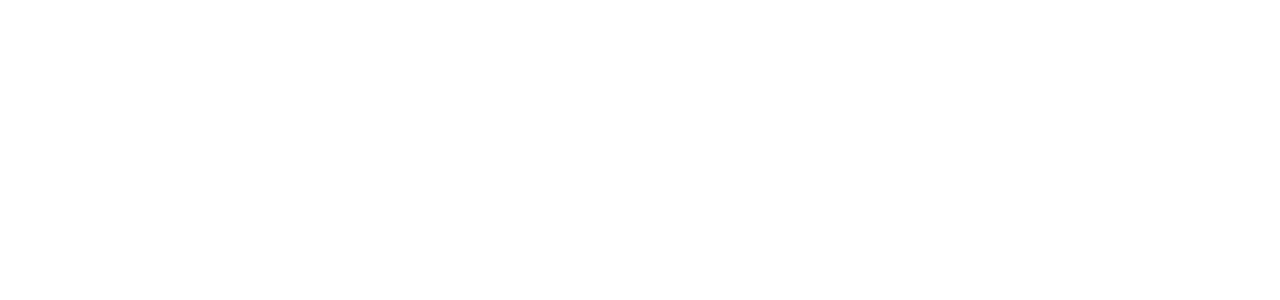
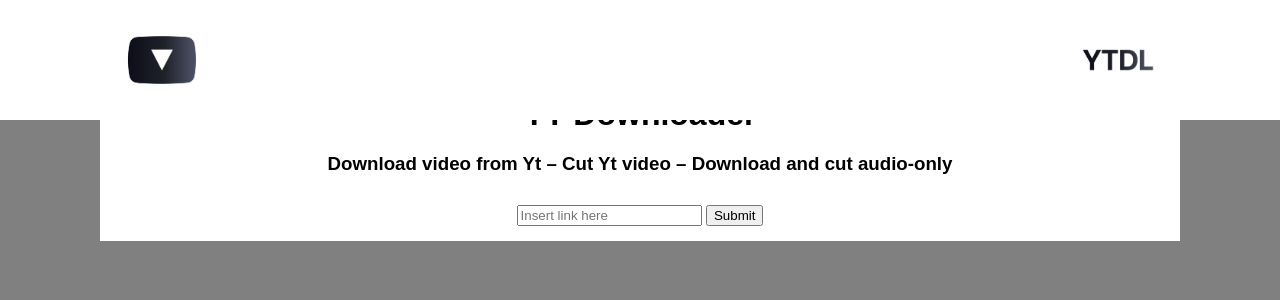
Before and after one commit to MaxUlianov/youtubeDownloader, a Flask app: page / in a window 1280 px wide. Before the commit the part shown is empty. Shown: the top 300 px of the page. Run offline with Flask 2, Linux system fonts and the light colour scheme.

Commit message:
Added some contents to html frontpage, added css

```diff
--- /dev/null
+++ b/static/css/page.css
@@ -0,0 +1,81 @@
+body {
+    background-color: grey;
+    font-family: Arial, Helvetica, sans-serif;
+    margin: 0;
+}
+
+header {
+    width: 100%;
+    background-color: #ffffff;
+    position: fixed;
+    top: 0;
+    left: 0;
+    right: 0;
+    margin: auto;
+}
+
+.topbar {
+    max-width: 1080px;
+    overflow: hidden;
+    background-color: #ffffff;
+    left: 0;
+    right: 0;
+    margin: auto;
+    line-height: 1.5;
+}
+
+.topbar a {
+    float: right;
+    color: black;
+    text-align: center;
+    padding: 10px 12px;
+    text-decoration: none;
+    font-size: 17px;
+    display: flex;
+}
+
+.topbar a:hover {
+  background-color: black;
+}
+
+.topbar a.active {
+    float: left;
+}
+
+img{
+    width: 100px;
+}
+
+h1 {
+    display: block;
+    text-align: center;
+    padding-top: 60px;
+    padding-bottom: 30px;
+    background-color: #ffffff;
+    max-width: 1080px;
+    margin-bottom: 20px;
+    margin-left: auto;
+    margin-right: auto;
+}
+
+h3 {
+    display: block;
+    text-align: center;
+    margin-top: -30px;
+    margin-bottom: 20px;
+    padding-bottom: 10px;
+    background-color: #ffffff;
+    max-width: 1080px;
+    margin-left: auto;
+    margin-right: auto;
+}
+
+.main-container{
+    background-color: white;
+    text-align: center;
+    max-width: 1080px;
+    margin: auto;
+    height: auto;
+    padding-top: 15px;
+    padding-bottom: 15px;
+}
--- a/templates/page.html
+++ b/templates/page.html
@@ -3,8 +3,30 @@
 <head>
     <meta charset="UTF-8">
     <title>Yt Downloader</title>
+    <link rel="stylesheet" type="text/css" href="{{ url_for('static', filename='css/page.css') }}"/>
 </head>
 <body>
+    <header>
+        <div class="topbar">
+            <a class="active">
+                <img src="img/ytdl 150-01.png" alt="YTDL logo">
+            </a>
+            <a>
+                <img src="img/ytdl cap-01.png" alt="Yt Downloader">
+            </a>
+        </div>
+    </header>
 
+    <div class="main-container">
+        <h1>YT Downloader</h1>
+        <h3>Download video from Yt – Cut Yt video – Download and cut audio-only</h3>
+
+        <input name="link-field" type="url" class="link-field" placeholder="Insert link here" pattern="^(http(s)??\:\/\/)?(www\.)?((youtube\.com\/watch\?v=)|(youtu.be\/))([a-zA-Z0-9\-_])+">
+        <input type="submit" class="email button" value="Submit">
+    </div>
+
+    <footer>
+
+    </footer>
 </body>
 </html>
```
Also changed, not shown: static/img/ytdl 150-01.png (added), static/img/ytdl cap-01.png (added).
